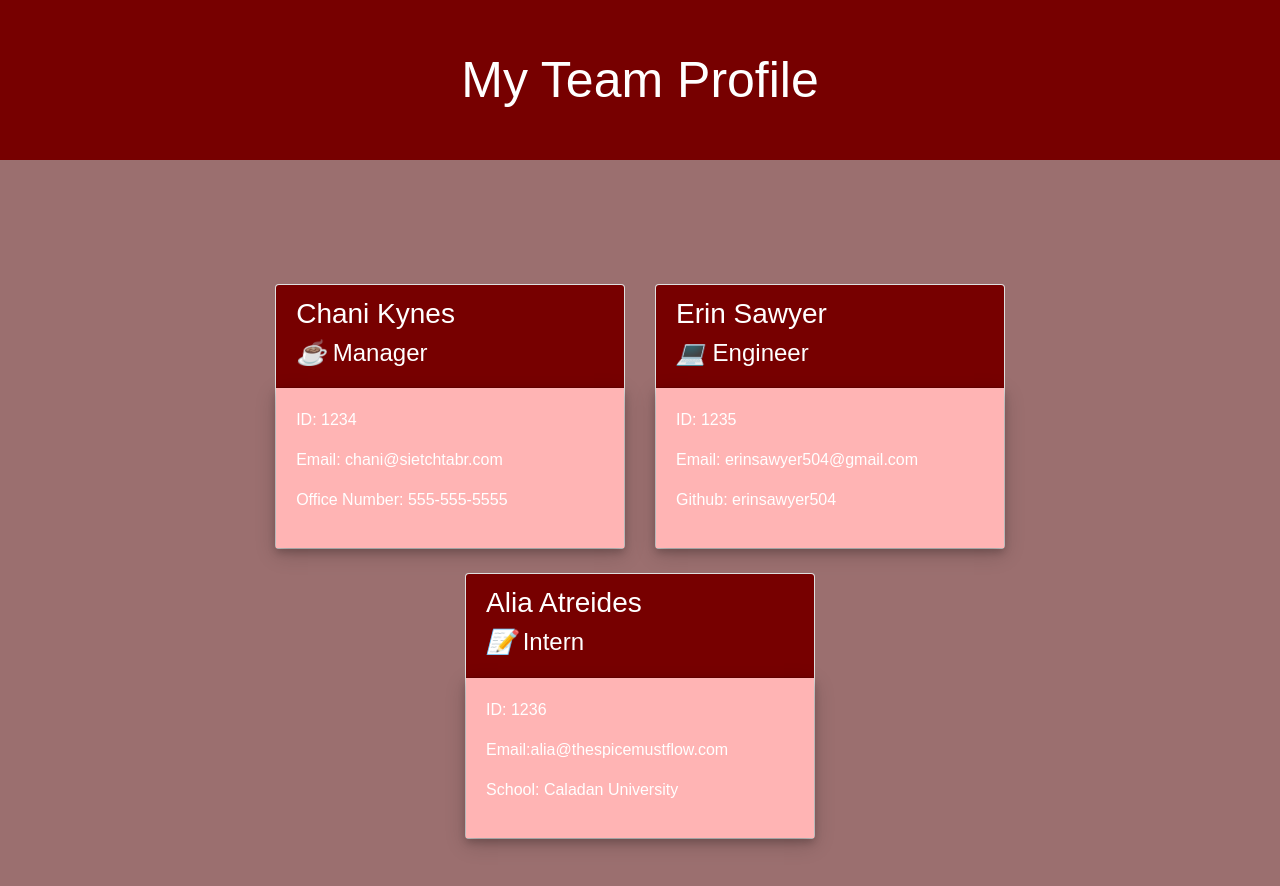
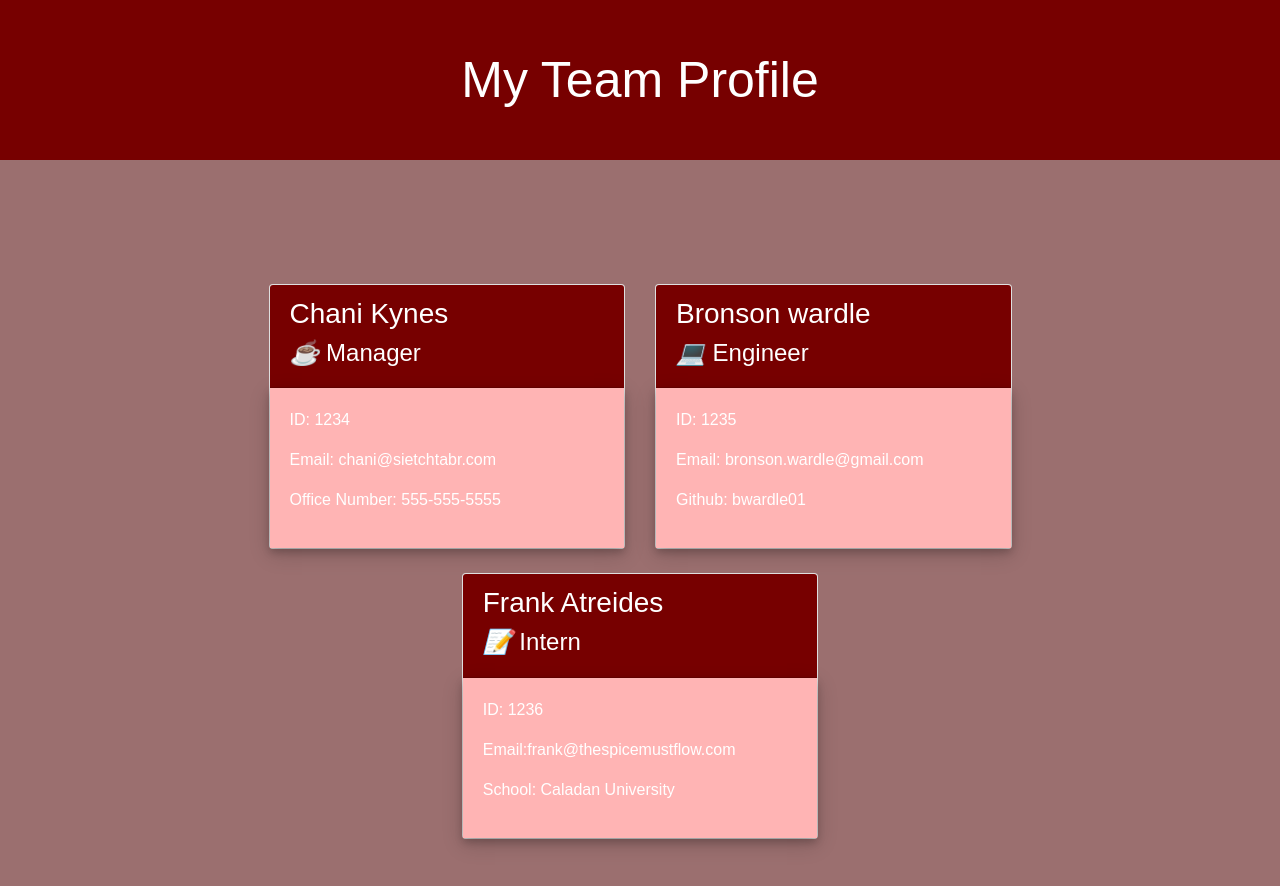
Before and after one commit to Bwardle01/team_profile_generator_10, a website: page dist/group.html in a window 1280 px wide. Drawn offline with nearby package versions, Linux system fonts and the light colour scheme.

Commit message:
fixed a bug

```diff
--- a/dist/group.html
+++ b/dist/group.html
@@ -35,13 +35,13 @@
 <div class="col-5 mt-4">
     <div class="card h-100">
         <div class="card-header">
-            <h3>Erin Sawyer</h3>
+            <h3>Bronson wardle</h3>
             <h4><i class="engineericon">💻 </i>Engineer</h4>
         </div>
         <div class="card-body">
             <p class="id">ID: 1235</p>
-            <p class="email">Email: <a href="mailto:erinsawyer504@gmail.com">erinsawyer504@gmail.com</a></p>
-            <p class="github">Github: <a href="https://github.com/erinsawyer504" target="_blank">erinsawyer504</a></p>
+            <p class="email">Email: <a href="mailto:bronson.wardle@gmail.com">bronson.wardle@gmail.com</a></p>
+            <p class="github">Github: <a href="https://github.com/Bwardle01" target="_blank">bwardle01</a></p>
         </div>
     </div>
 </div>
@@ -49,12 +49,12 @@
 <div class="col-5 mt-4">
     <div class="card h-100">
         <div class="card-header">
-            <h3>Alia Atreides</h3>
+            <h3>Frank Atreides</h3>
             <h4><i class="internicon">📝 </i>Intern</h4>
         </div>
         <div class="card-body">
             <p class="id">ID: 1236</p>
-            <p class="email">Email:<a href="mailto:alia@thespicemustflow.com">alia@thespicemustflow.com</a></p>
+            <p class="email">Email:<a href="mailto:frank@thespicemustflow.com">frank@thespicemustflow.com</a></p>
             <p class="school">School: Caladan University</p>
         </div>
 </div>
```
